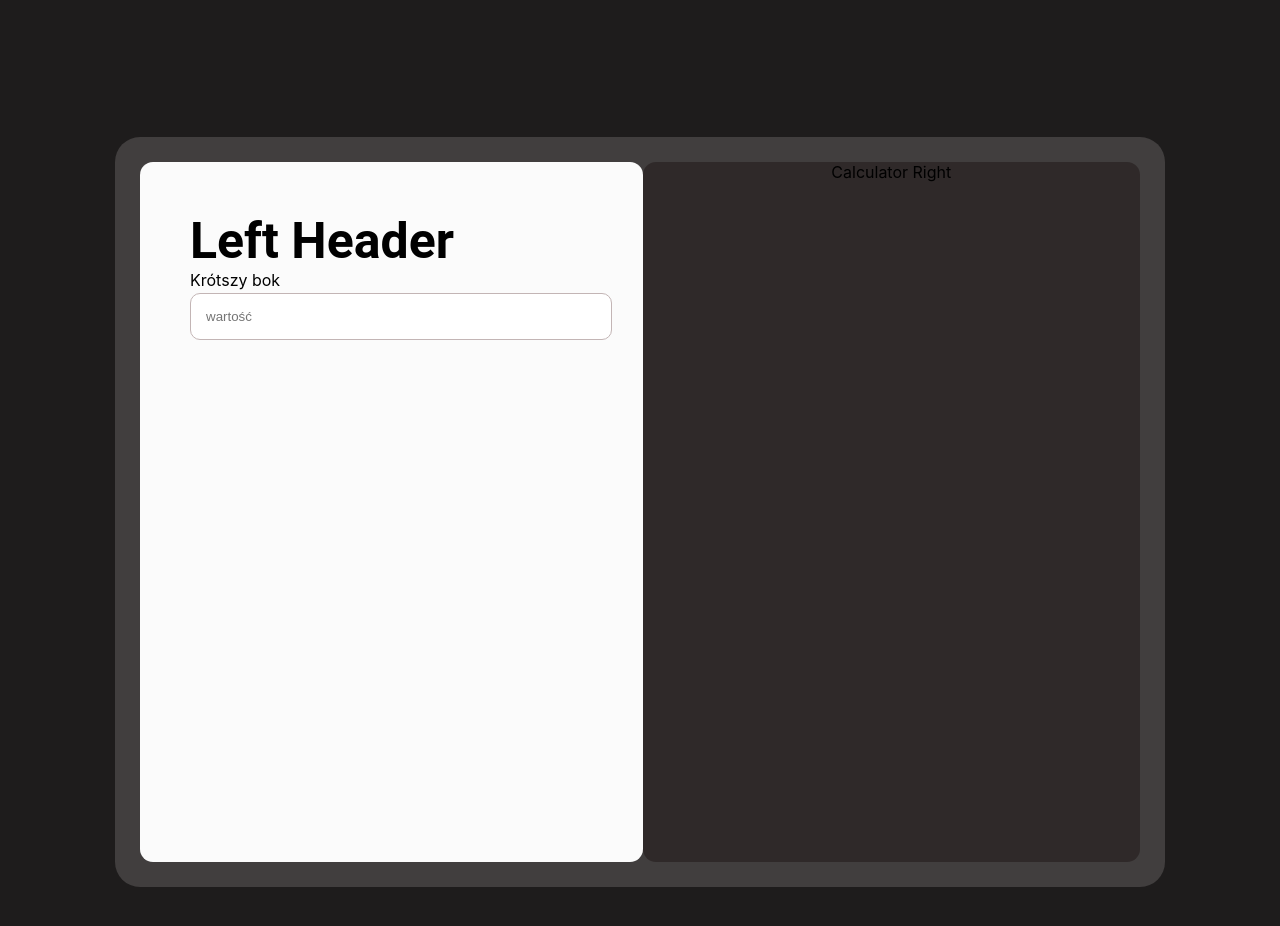
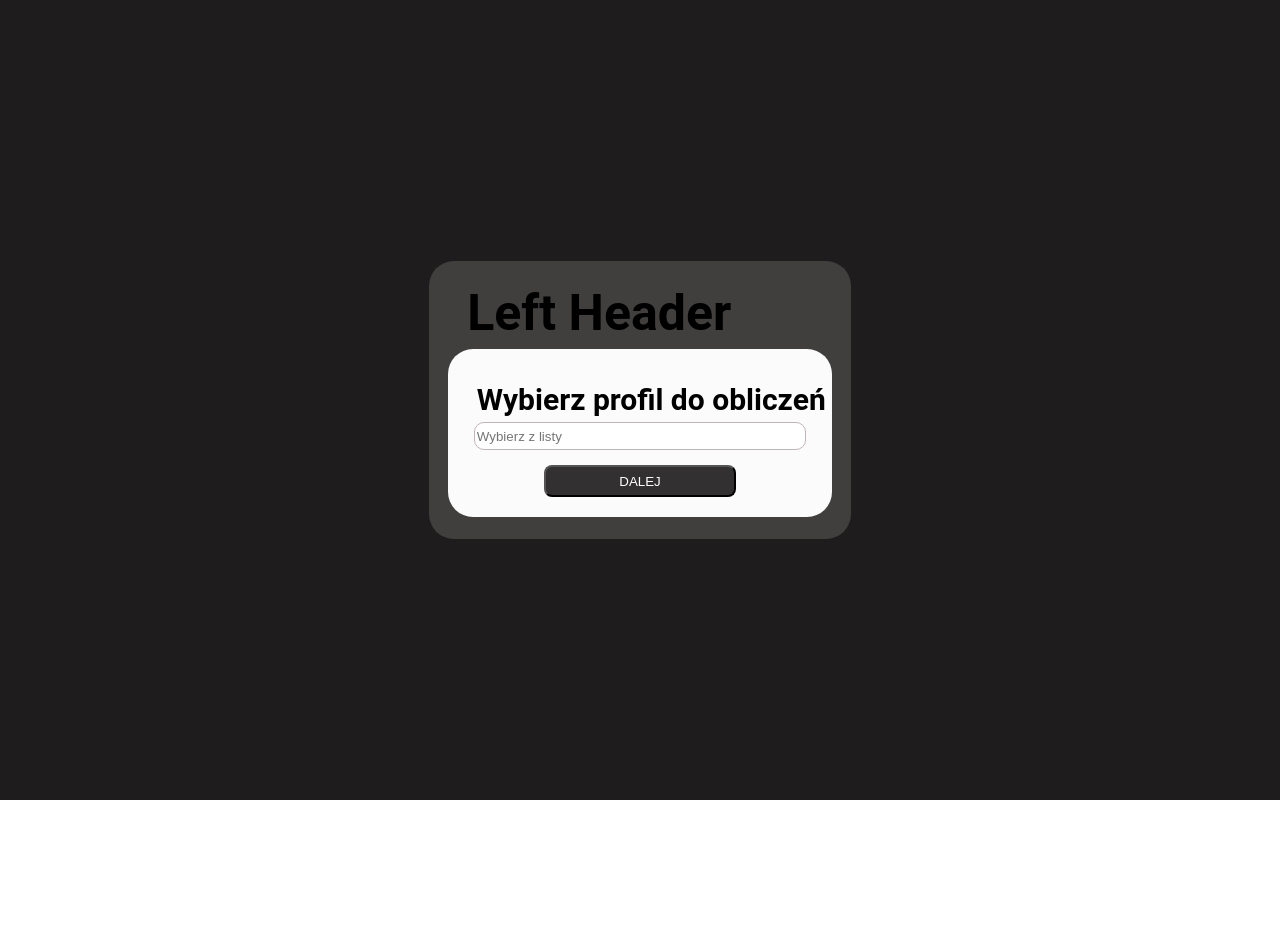
Before and after one commit to xdx1354/electron-calculator, a React (Create React App) app in the folder calculator/client/: page / in a window 1280 px wide. Shown: the top 926 px of the page. After the commit the page ends 800 px from the top, so only its background shows below. Built offline with nearby package versions, Linux system fonts and the light colour scheme.

Commit message:
Configuration choosing screen preview added (no backend yet though)

```diff
--- a/calculator/client/src/App.tsx
+++ b/calculator/client/src/App.tsx
@@ -1,11 +1,13 @@
 import React from 'react';
 import './App.css';
 import Calculator from "./screens/calculator/Calculator";
+import Configurator from "./screens/configurator/Configurator";
 
 function App() {
   return (
     <div className="App">
-      <Calculator></Calculator>
+        <Configurator></Configurator>
+      {/*<Calculator></Calculator>*/}
     </div>
   );
 }
--- /dev/null
+++ b/calculator/client/src/components/ChooseActionHero.tsx
@@ -0,0 +1,44 @@
+import React from 'react';
+import styled from 'styled-components';
+import Calculator from "../screens/calculator/Calculator";
+import CalculatorHeader from "./CalculatorHeader";
+import ChooseCardHeader from "./chooseActionScreenComponents/ChooseCardHeader";
+import ChooseList from "./chooseActionScreenComponents/ChooseList";
+
+
+const StyledDiv = styled.div`
+    display: flex;
+    flex-direction: column;
+    justify-content: space-around;
+    align-items: flex-start;
+    height: 30vh;
+    width: 30vw;
+    background-color: #413E3E;
+    border-radius: 25px;
+    padding: 1.5vw;
+`;
+
+const ContainerDiv = styled.div`
+    display: flex;
+    flex-direction: column;
+    justify-content: center;
+    align-items: center;
+    height: 100vh;
+    width: 100vw;
+    background-color: #1E1C1C;
+`;
+
+
+function ChooseActionHero() {
+    return (
+        <ContainerDiv>
+            <StyledDiv>
+                <ChooseCardHeader></ChooseCardHeader>
+                <ChooseList></ChooseList>
+            </StyledDiv>
+        </ContainerDiv>
+
+    );
+}
+
+export default ChooseActionHero;
--- /dev/null
+++ b/calculator/client/src/components/chooseActionScreenComponents/ChooseCardHeader.tsx
@@ -0,0 +1,25 @@
+import React from 'react';
+import styled from 'styled-components';
+import CalculatorHeader from "../CalculatorHeader";
+
+
+const HeaderDiv = styled.div`
+    width: 100%;
+    //background-color: #61dafb;
+    display: flex;
+    flex-direction: row;
+    align-items: flex-start;
+    margin-left: 5%;
+`;
+
+function ChooseCardHeader() {
+    return (
+        <HeaderDiv>
+            {/*Customize the size and colour by props!*/}
+            <CalculatorHeader></CalculatorHeader>
+        </HeaderDiv>
+
+    );
+}
+
+export default ChooseCardHeader;
--- /dev/null
+++ b/calculator/client/src/components/chooseActionScreenComponents/ChooseList.tsx
@@ -0,0 +1,92 @@
+import React from 'react';
+import styled from 'styled-components';
+
+
+const FormDiv = styled.form`
+    display: flex;
+    flex-direction: column;
+    justify-content: space-between;
+    align-items: center;
+    width: 100%;
+    background-color: #FBFBFB;
+    border-radius: 25px;
+    height: 70%;
+`
+const LabelWrapper = styled.div`
+    display: flex;
+    flex-direction: row;
+    align-items: flex-start;
+    width: 100%;
+    margin-left: 15%;
+    margin-bottom: 0.5%;
+`
+
+const FormLabel = styled.label`
+    font-family: "Roboto", sans-serif;
+    font-weight: bold;
+    font-size: 30px;
+`
+
+const StyledInput = styled.input`
+    border-radius: 10px;
+    width: 85%;
+    height: 25%;
+    border-color: #c3b5b5;
+    border-style: solid;
+    border-width: 1px;
+    margin-top: 3px;
+    background-color: #ffffff;
+`
+const InputWrapper = styled.div`
+    display: flex;
+    flex-direction: column;
+    justify-content: center;
+    align-items: center;
+    width: 100%;
+    height: 60%;
+    margin-top: 5%;
+`
+
+const ButtonWrapper = styled.div`
+    flex-direction: column;
+    margin-bottom: 5%;
+    width: 100%;
+    height: 20%;
+`
+
+const StyledButton = styled.button`
+    border-radius: 8px;
+    width: 50%;
+    height: 100%;
+    background-color: rgba(30, 28, 28, 0.91);
+    color: white;
+
+
+`
+
+
+
+function ChooseList() {
+    return (
+        <FormDiv>
+            <InputWrapper>
+                <LabelWrapper>
+                    <FormLabel>Wybierz profil do obliczeń</FormLabel>
+                </LabelWrapper>
+
+                <datalist id={"profiles"}>
+                    <option>A</option>
+                    <option>B</option>
+                    <option>C</option>
+                </datalist>
+
+                <StyledInput list={"profiles"} placeholder={"Wybierz z listy"}/>
+            </InputWrapper>
+            <ButtonWrapper>
+                <StyledButton>DALEJ</StyledButton>
+            </ButtonWrapper>
+        </FormDiv>
+    );
+}
+
+export default ChooseList;
--- /dev/null
+++ b/calculator/client/src/screens/configurator/Configurator.tsx
@@ -0,0 +1,11 @@
+import React from 'react';
+import ChooseActionHero from "../../components/ChooseActionHero";
+
+function Configurator() {
+    return (
+        <ChooseActionHero></ChooseActionHero>
+
+    );
+}
+
+export default Configurator;
```
